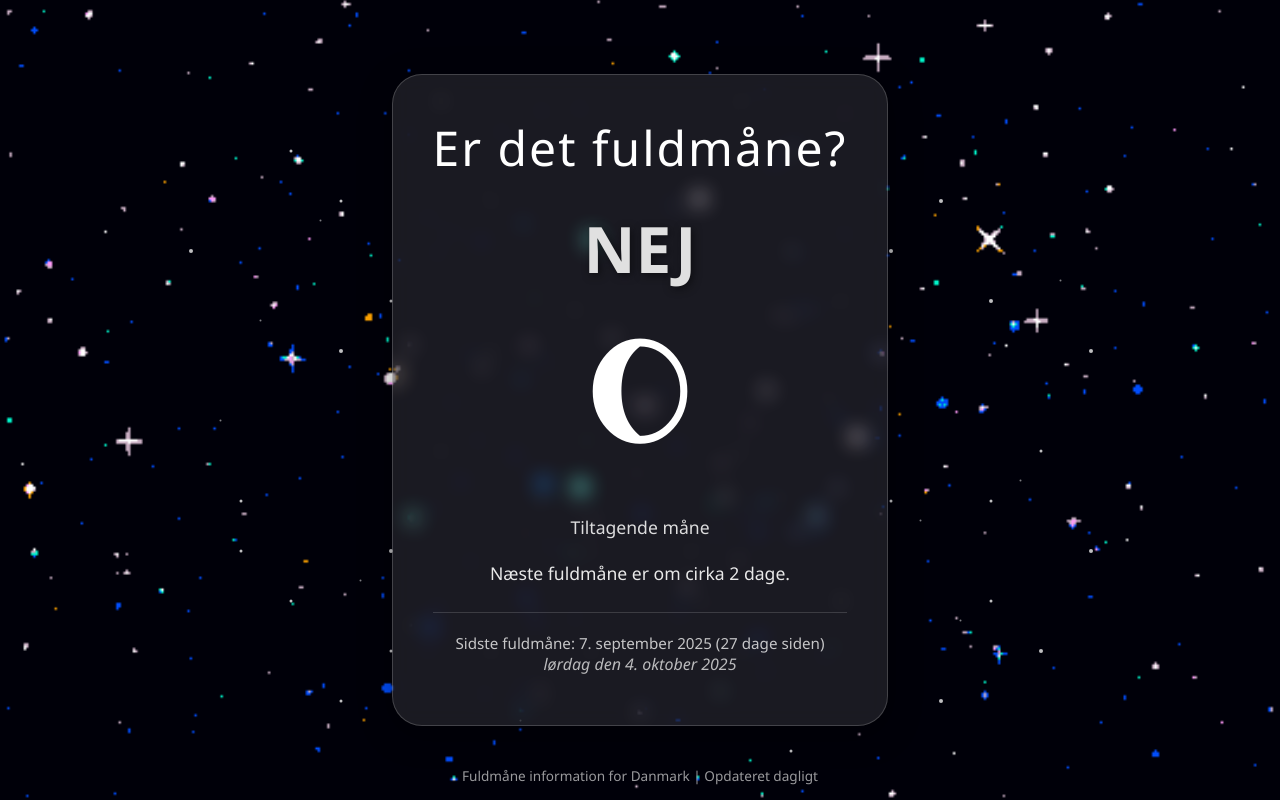
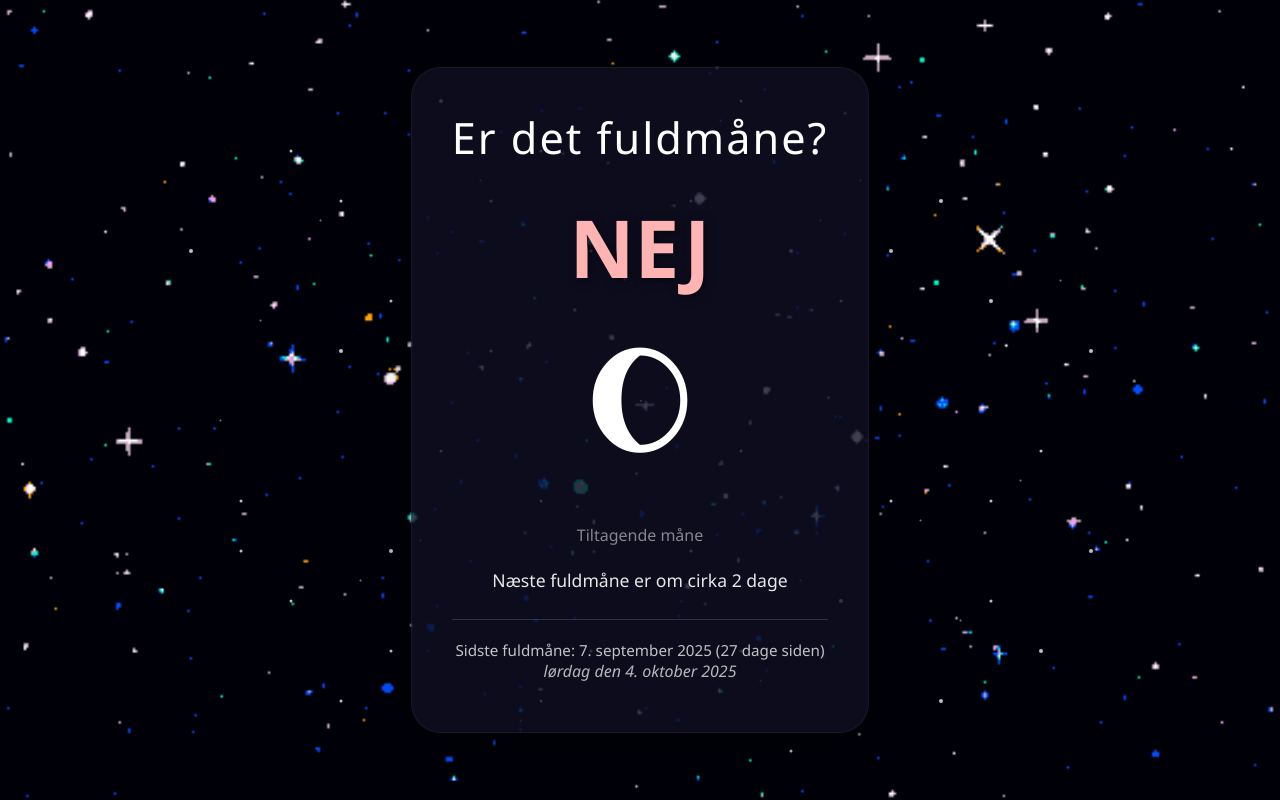
Before and after one commit to djbalin/fullmoon, a plain HTML site: page index.html in a window 1280 px wide. Drawn offline with Linux system fonts and the light colour scheme; files whose address does not match are found by name.

Commit message:
minor style update

```diff
--- a/index.html
+++ b/index.html
@@ -6,7 +6,7 @@
 
     <!-- Primary Meta Tags -->
     <title>
-      Er det fuldmåne i dag? | Fuldmåne Danmark | Hvornår er der fuldmåne?
+      Er det fuldmåne? | Fuldmåne Danmark | Hvornår er der fuldmåne?
     </title>
     <meta
       name="title"
@@ -118,7 +118,7 @@
     <main>
       <article class="container">
         <header>
-          <h1>Er det fuldmåne?</h1>
+          <h1 class="title">Er det fuldmåne?</h1>
         </header>
 
         <section class="moon-info" aria-label="Fuldmåne information">
@@ -178,9 +178,9 @@
       </section>
     </main>
 
-    <footer class="site-footer">
+    <!-- <footer class="site-footer">
       <p>Fuldmåne information for Danmark | Opdateret dagligt</p>
-    </footer>
+    </footer> -->
 
     <script src="script.js"></script>
     <script>
--- a/script.js
+++ b/script.js
@@ -120,7 +120,7 @@ function initMoonTracker() {
     } else {
       document.getElementById(
         "details",
-      ).textContent = `Næste fuldmåne er om cirka ${daysUntil} dage.`;
+      ).textContent = `Næste fuldmåne er om cirka ${daysUntil} dage`;
     }
   }
 
--- a/styles.css
+++ b/styles.css
@@ -104,12 +104,11 @@ body::after {
   text-align: center;
   max-width: 600px;
   width: 100%;
-  background: rgba(255, 255, 255, 0.1);
-  backdrop-filter: blur(10px);
+  background: rgba(15, 15, 35, 0.8);
   border-radius: 30px;
   padding: 40px 40px 50px;
-  box-shadow: 0 8px 32px 0 rgba(0, 0, 0, 0.37);
-  border: 1px solid rgba(255, 255, 255, 0.18);
+  box-shadow: 0 8px 32px 0 rgba(0, 0, 0, 0.5);
+  border: 1px solid rgba(255, 255, 255, 0.05);
   position: relative;
   z-index: 1;
 }
@@ -141,19 +140,26 @@ h1 {
   }
 }
 
+.title {
+  font-size: 2.7rem;
+  margin-bottom: 25px;
+  font-weight: 300;
+  letter-spacing: 2px;
+}
+
 .answer {
-  font-size: 4rem;
+  font-size: 5rem;
   font-weight: bold;
   margin: 20px 0 30px;
   text-shadow: 2px 2px 8px rgba(0, 0, 0, 0.5);
 }
 
 .answer.yes {
-  color: #ffd700;
+  color: #bbffb4;
 }
 
 .answer.no {
-  color: #e0e0e0;
+  color: #ffb4b4;
 }
 
 .details {
@@ -171,10 +177,10 @@ h1 {
 }
 
 .phase-info {
-  margin-top: 15px;
-  margin-bottom: 20px;
-  font-size: 1.1rem;
-  opacity: 0.85;
+  margin-top: 10px;
+  margin-bottom: 10px;
+  font-size: 1rem;
+  opacity: 0.5;
   font-weight: 500;
 }
 
```
